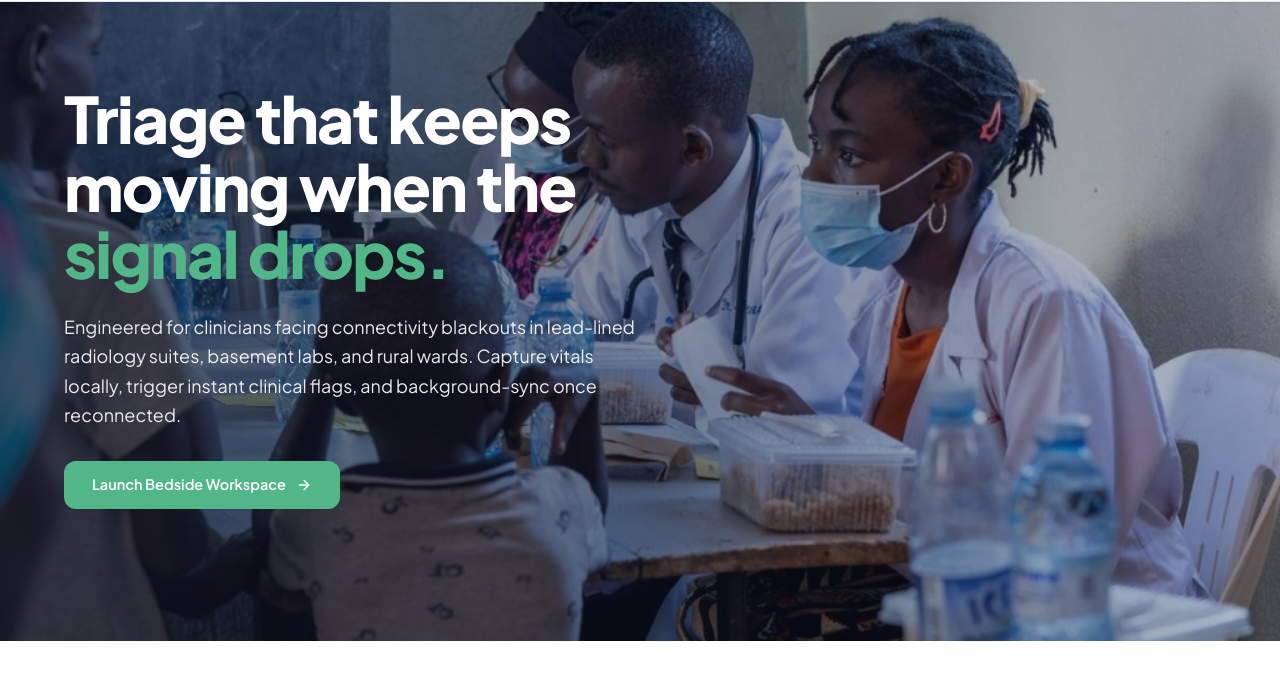
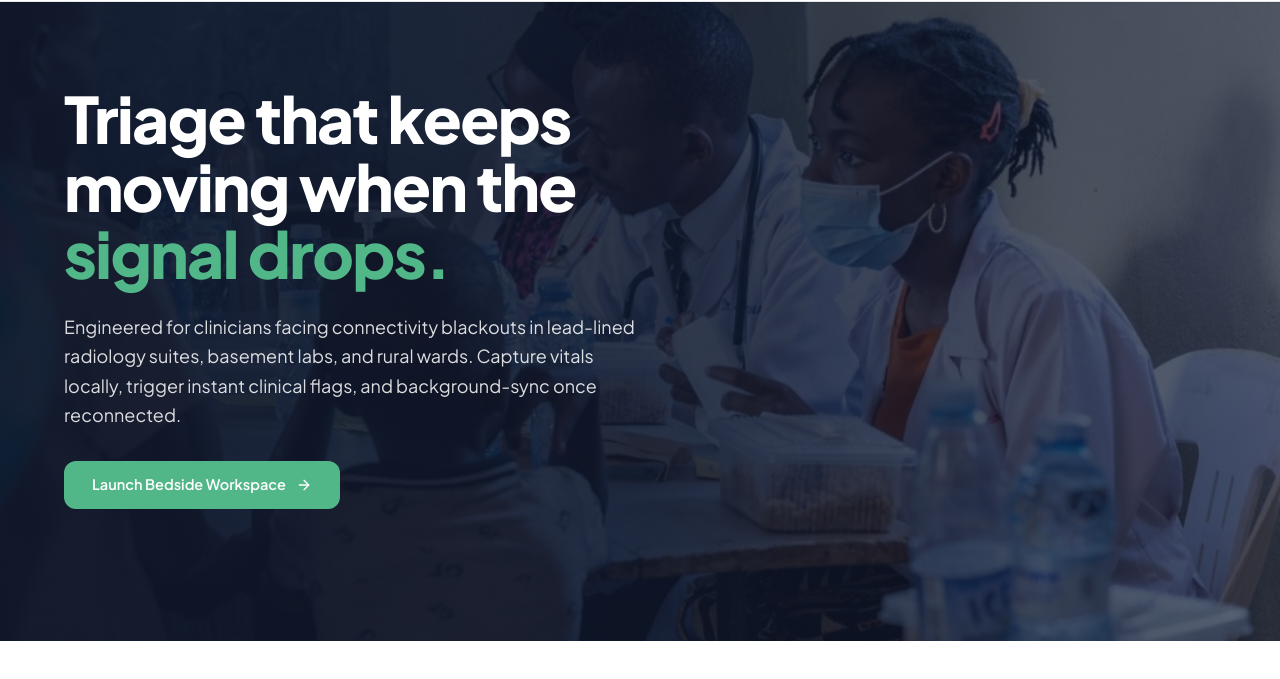
Before and after one commit to Innocentjp/Ruralcare-frontend, a plain HTML site: page index.html in a window 1280 px wide. Shown: the part 79-758 px from the top of the page. Drawn offline with nearby package versions, Linux system fonts and the light colour scheme.

Commit message:
Update index.html

```diff
--- a/index.html
+++ b/index.html
@@ -101,7 +101,7 @@ header:has(#mobile-menu:not(.hidden)) .menu-icon-close {
 
   <section id="hero-section" class="relative min-h-[640px] lg:min-h-[720px] flex items-center pt-28 pb-20 px-5 sm:px-10 lg:px-16 overflow-hidden">
     <div id="hero-carousel" class="absolute inset-0 overflow-hidden bg-cover bg-center" style="background-image: url('image_b81526.jpg');"></div>
-    <div class="absolute inset-0 bg-gradient-to-r from-[#0F172A]/70 via-[#0F172A]/45 to-[#0F172A]/25 z-[1]"></div>
+    <div class="absolute inset-0 bg-gradient-to-r from-[#0F172A]/95 via-[#0F172A]/85 to-[#0F172A]/65 z-[1]"></div>
 
     <div class="relative z-10 max-w-7xl mx-auto w-full">
       <div id="hero-text" class="max-w-2xl text-white">
@@ -109,7 +109,7 @@ header:has(#mobile-menu:not(.hidden)) .menu-icon-close {
           Triage that keeps moving when the <span class="text-[#52B788]">signal drops.</span>
         </h1>
 
-        <p class="mt-6 text-[16px] sm:text-[18px] leading-relaxed text-white/90 font-normal max-w-xl">
+        <p class="mt-6 text-[16px] sm:text-[18px] leading-relaxed text-white/85 font-normal max-w-xl">
           Engineered for clinicians facing connectivity blackouts in lead-lined radiology suites, basement labs, and rural wards. Capture vitals locally, trigger instant clinical flags, and background-sync once reconnected.
         </p>
 
```
